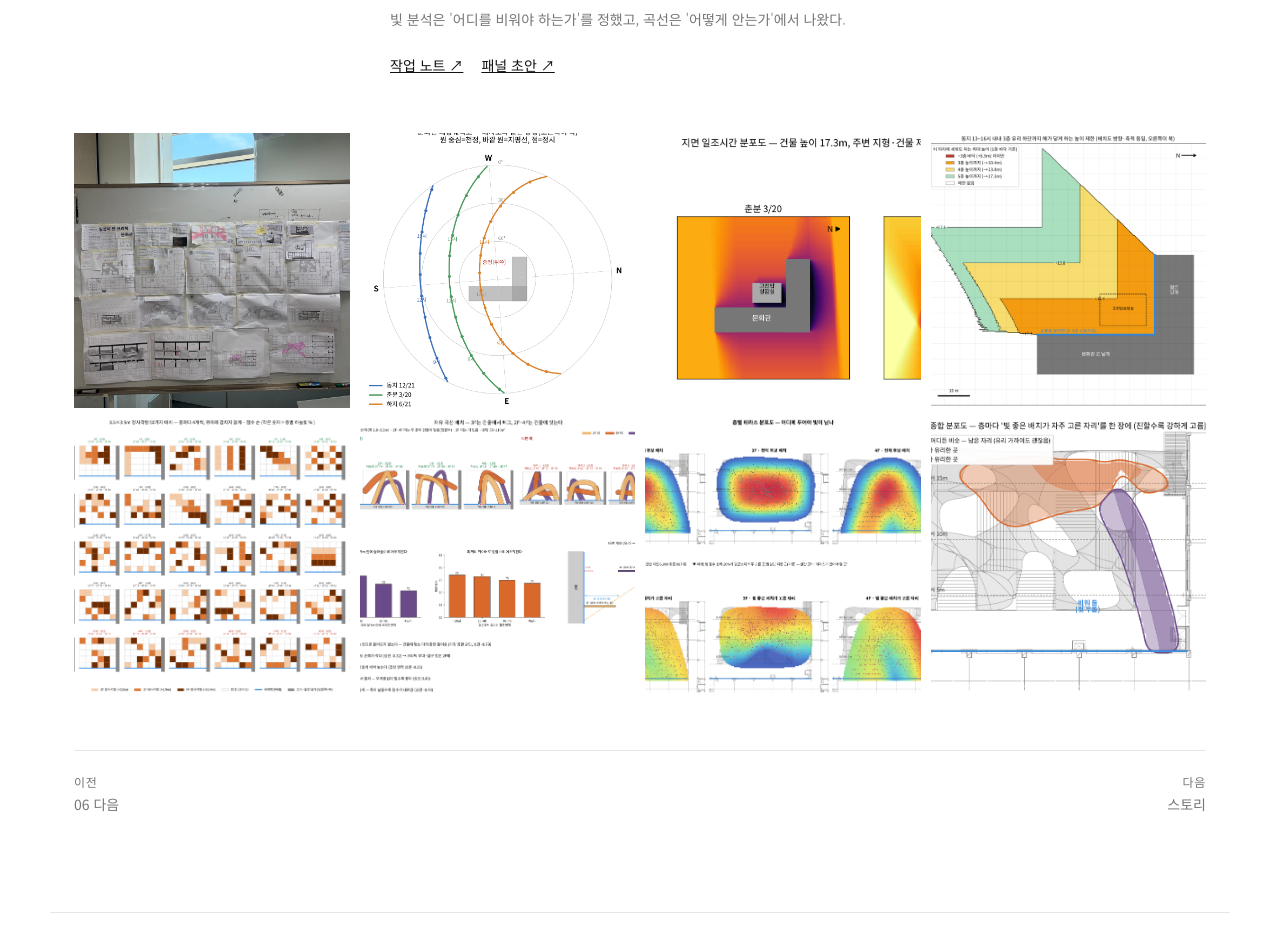
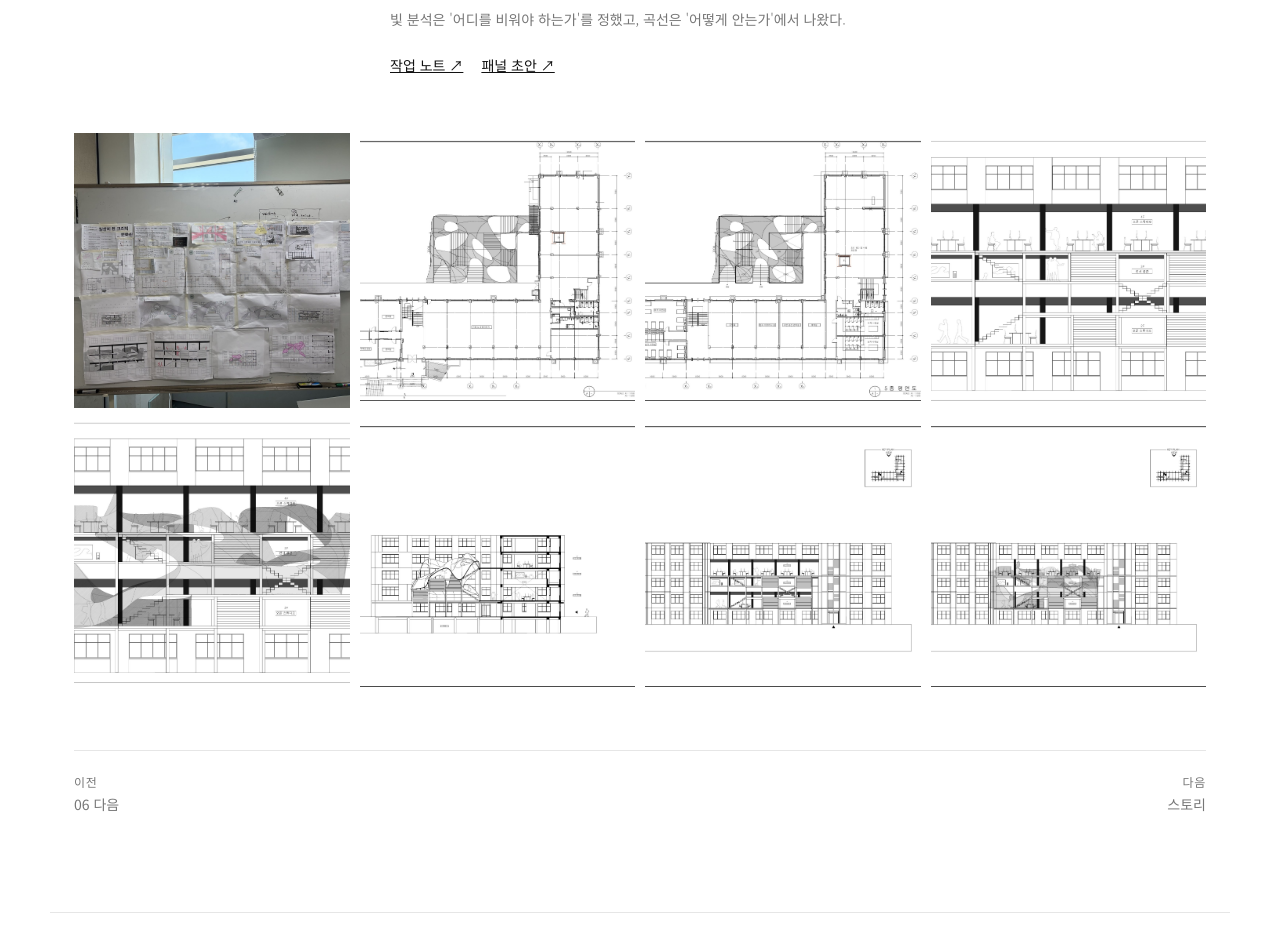
Before and after one commit to seojin022068-oss/Remodeling_Studio-, a plain HTML site: page index.html in a window 1280 px wide. Shown: the part 1760-2686 px from the top of the page. Drawn offline with Linux system fonts and the light colour scheme.

Commit message:
갤러리를 도면 중심으로: 해 분석 그림 대신 평면·입면·단면
Co-Authored-By: Claude Opus 5.5 <noreply@anthropic.com>
Claude-Session: https://claude.ai/code/session_01Xa3wJEBtDp5CtQQbLusVKQ

```diff
--- a/index.html
+++ b/index.html
@@ -101,7 +101,7 @@ footer{max-width:1180px;margin:0 auto;padding:24px;border-top:1px solid var(--li
 <div class="crumb">Remodeling · Studio · Seoul</div>
 <h1>일상이 된 크리틱</h1>
 <p class="sub">문화관이 학생들을 안아 줄 때 — 숭실대학교 문화관 리모델링, 중정 테라스 증축</p>
-<img class="hero" src="img/kde_combo.png" alt="층별로 유리한 테라스 자리를 겹친 종합 분포도">
+<img class="hero" src="img/wall2.jpg" alt="크리틱 벽에 붙인 평면·입면·단면과 모형 사진">
 <div class="grid">
 <div>
 <dl class="facts" style="margin:0">
@@ -139,14 +139,14 @@ footer{max-width:1180px;margin:0 auto;padding:24px;border-top:1px solid var(--li
 </div>
 </div>
 <div class="gallery" aria-label="이미지 모음">
-<button data-src="img/wall.jpg" aria-label="크리틱 벽 사진 크게 보기"><img src="img/wall.jpg" alt=""></button>
-<button data-src="img/sunpath.png" aria-label="태양궤적도 크게 보기"><img src="img/sunpath.png" alt=""></button>
-<button data-src="img/sunhours.png" aria-label="일조시간 분포도 크게 보기"><img src="img/sunhours.png" alt=""></button>
-<button data-src="img/envelope.png" aria-label="높이 제한 평면 크게 보기"><img src="img/envelope.png" alt=""></button>
-<button data-src="img/squares50.png" aria-label="정사각형 50가지 크게 보기"><img src="img/squares50.png" alt=""></button>
-<button data-src="img/free.png" aria-label="자유 곡선 배치 크게 보기"><img src="img/free.png" alt=""></button>
-<button data-src="img/kde_map.png" aria-label="층별 분포도 크게 보기"><img src="img/kde_map.png" alt=""></button>
-<button data-src="img/kde_combo.png" aria-label="종합 분포도 크게 보기"><img src="img/kde_combo.png" alt=""></button>
+<button data-src="img/wall2.jpg" aria-label="크리틱 벽 크게 보기"><img src="img/wall2.jpg" alt=""></button>
+<button data-src="img/dwg-2.jpg" aria-label="1층 평면도 크게 보기"><img src="img/dwg-2.jpg" alt=""></button>
+<button data-src="img/dwg-1.jpg" aria-label="5층 평면도 크게 보기"><img src="img/dwg-1.jpg" alt=""></button>
+<button data-src="img/dwg-3.jpg" aria-label="중정 쪽 입면 확대 크게 보기"><img src="img/dwg-3.jpg" alt=""></button>
+<button data-src="img/dwg-4.jpg" aria-label="중정 쪽 입면 크게 보기"><img src="img/dwg-4.jpg" alt=""></button>
+<button data-src="img/dwg-5.jpg" aria-label="단면 크게 보기"><img src="img/dwg-5.jpg" alt=""></button>
+<button data-src="img/dwg-7.jpg" aria-label="단면도 크게 보기"><img src="img/dwg-7.jpg" alt=""></button>
+<button data-src="img/dwg-9.jpg" aria-label="입면도 크게 보기"><img src="img/dwg-9.jpg" alt=""></button>
 </div>
 </section>
 
```
Also changed, not shown: img/wall2.jpg (added).
